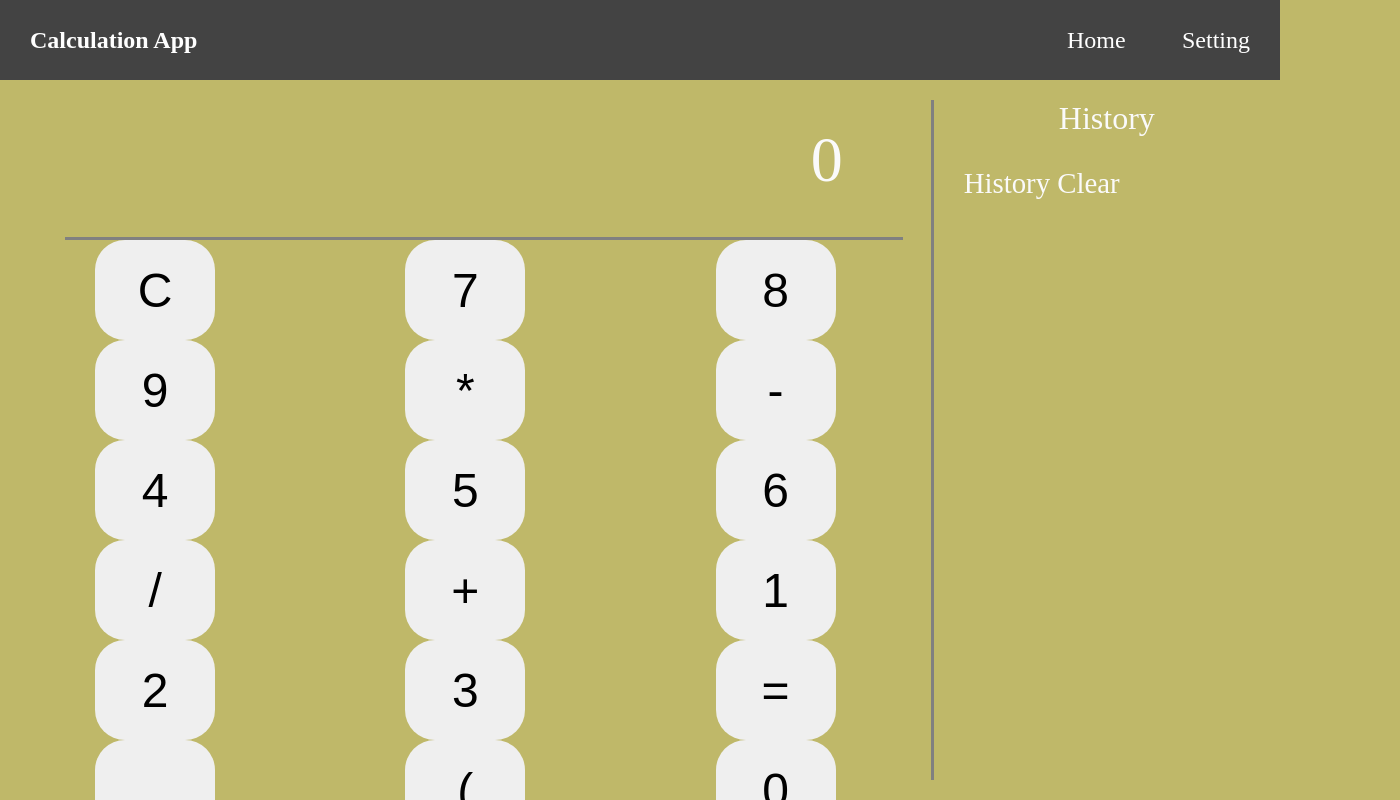
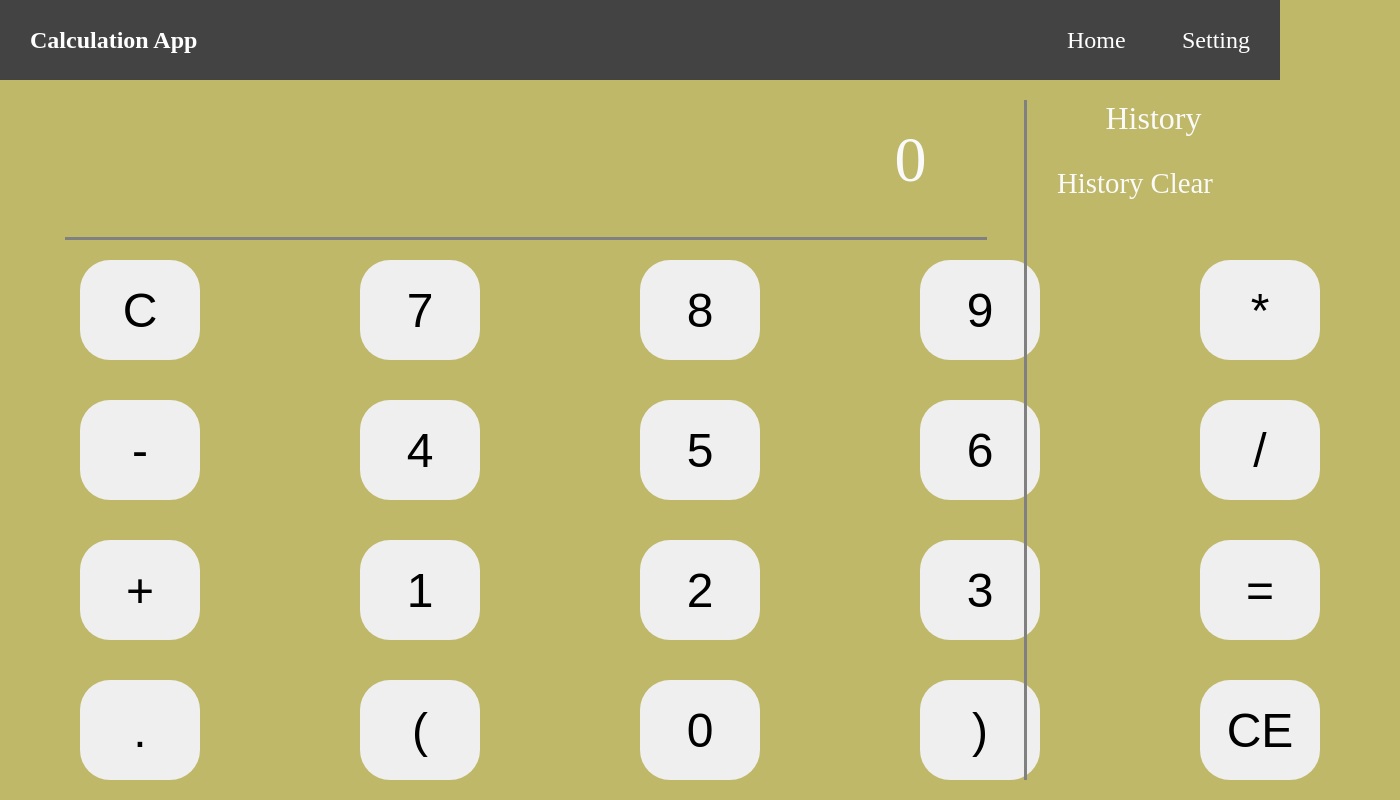
Before and after one commit to Dima311994/Calculation, a React (Create React App) app: page / in a window 1280 px wide. Shown: the top 800 px of the page, 1400 px wide, since content can reach past the window. Built offline with nearby package versions, Linux system fonts and the light colour scheme.

Commit message:
fix: added width and margin in Keypad.css

```diff
--- a/src/components/keypad/Keypad.css
+++ b/src/components/keypad/Keypad.css
@@ -1,5 +1,7 @@
 .keypad-cont {
+  width: 1400px;
   height: 70vh;
+  margin: auto;
   display: flex;
   flex-wrap: wrap;
   justify-content: space-around;
```
